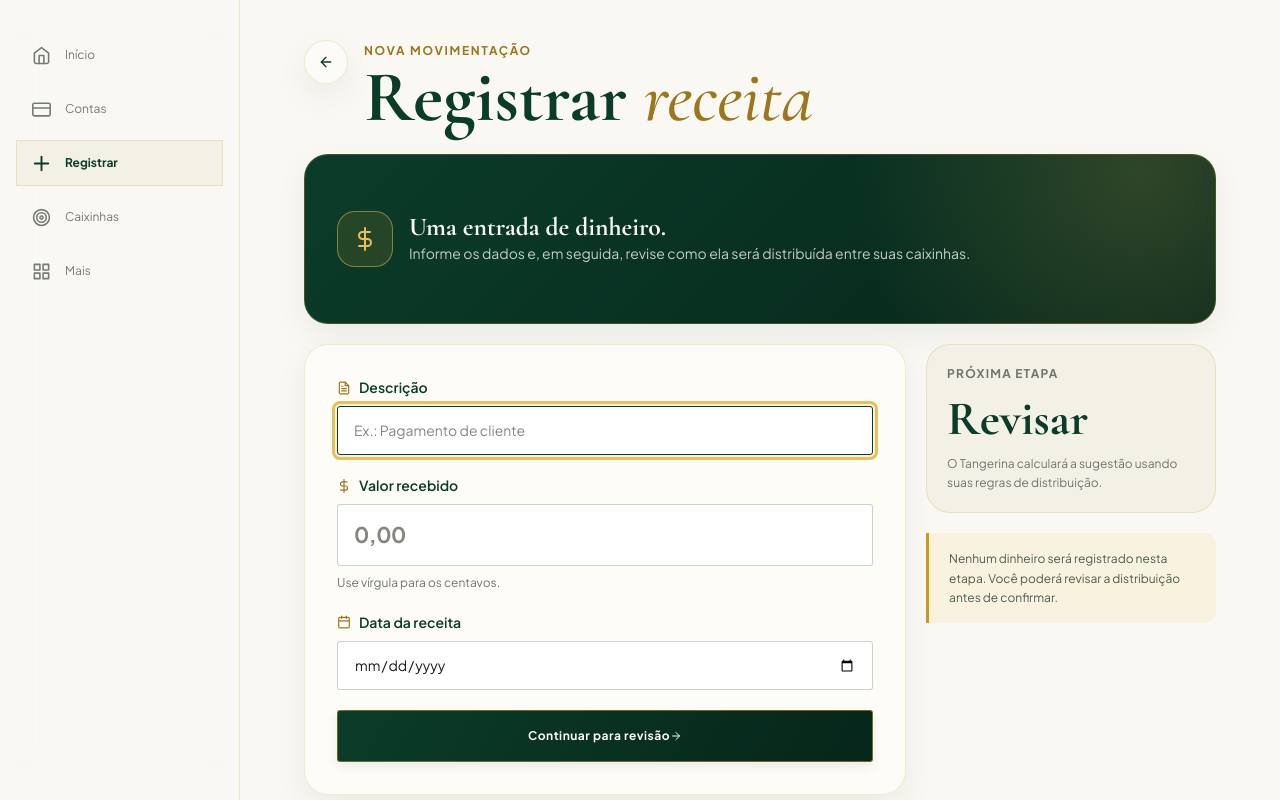
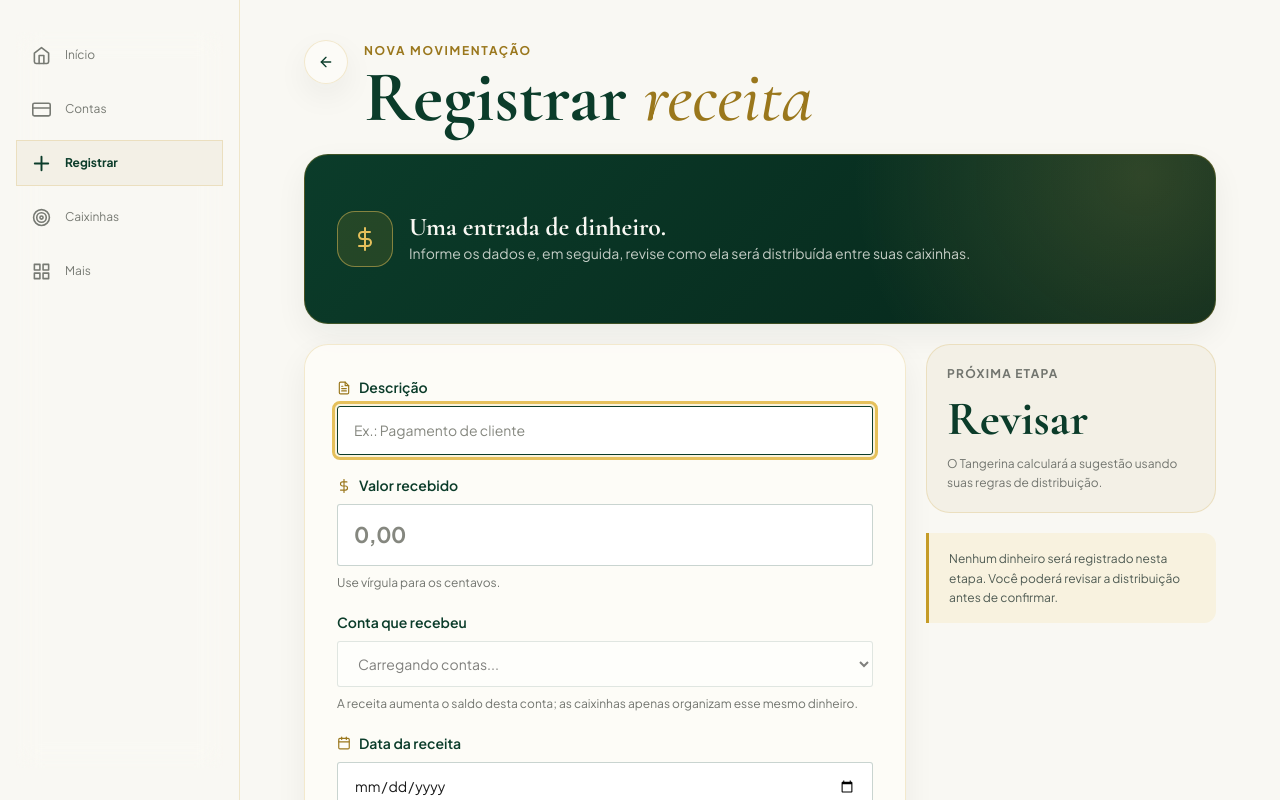
Before and after one commit to mosiah-andrade/tangerina, a Next.js app in the folder app/: page /receitas in a window 1280 px wide. Shown: the top 800 px of the page. Built offline with nearby package versions, Linux system fonts and the light colour scheme.

Commit message:
fix: exigir conta bancária de destino para receitas

```diff
--- a/app/components/registrar-receita.tsx
+++ b/app/components/registrar-receita.tsx
@@ -1,6 +1,6 @@
 "use client";
 
-import { useState } from "react";
+import { useEffect, useState } from "react";
 import { useRouter } from "next/navigation";
 import Link from "next/link";
 import {
@@ -12,19 +12,45 @@ import {
 } from "react-icons/fi";
 import { BottomNavigation } from "@/components/bottom-navigation";
 import { parseMoneyToCents } from "@/domain/finance/money";
+import { getDatabase } from "@/lib/persistence/database";
+import type { Conta } from "@/lib/persistence/entities";
 
 type ReceitaRascunho = {
   descricao: string;
   valorCentavos: number;
   dataMovimento: string;
+  contaDestinoId: string;
 };
 
 export function RegistrarReceita() {
   const [descricao, setDescricao] = useState("");
   const [valor, setValor] = useState("");
   const [data, setData] = useState("");
+  const [contas, setContas] = useState<Conta[]>([]);
+  const [contaDestinoId, setContaDestinoId] = useState("");
+  const [carregandoContas, setCarregandoContas] = useState(true);
   const [erro, setErro] = useState<string | null>(null);
   const router = useRouter();
+
+  useEffect(() => {
+    let ativo = true;
+    async function carregarContas() {
+      try {
+        const db = getDatabase();
+        await db.open();
+        const contasAtivas = await db.contas.filter((conta) => conta.ativa && conta.tipo === "bancaria").toArray();
+        if (!ativo) return;
+        setContas(contasAtivas);
+        if (contasAtivas.length === 1) setContaDestinoId(contasAtivas[0].id);
+      } catch {
+        if (ativo) setErro("Não foi possível carregar as contas bancárias.");
+      } finally {
+        if (ativo) setCarregandoContas(false);
+      }
+    }
+    void carregarContas();
+    return () => { ativo = false; };
+  }, []);
 
   function continuar(event: React.FormEvent<HTMLFormElement>) {
     event.preventDefault();
@@ -33,6 +59,11 @@ export function RegistrarReceita() {
     const textoDescricao = descricao.trim();
     if (!textoDescricao) {
       setErro("Informe uma descrição para a receita.");
+      return;
+    }
+
+    if (!contaDestinoId) {
+      setErro(contas.length === 0 ? "Cadastre uma conta bancária ativa antes de registrar uma receita." : "Selecione a conta que recebeu a receita.");
       return;
     }
 
@@ -47,6 +78,7 @@ export function RegistrarReceita() {
         descricao: textoDescricao,
         valorCentavos,
         dataMovimento: data || new Date().toISOString().slice(0, 10),
+        contaDestinoId,
       };
 
       sessionStorage.setItem("tangerina.receita.rascunho", JSON.stringify(rascunho));
@@ -110,6 +142,15 @@ export function RegistrarReceita() {
           </label>
 
           <label className="field-group">
+            <span className="field-label">Conta que recebeu</span>
+            <select className="text-input" value={contaDestinoId} onChange={(event) => setContaDestinoId(event.target.value)} disabled={carregandoContas || contas.length === 0} required>
+              <option value="">{carregandoContas ? "Carregando contas..." : contas.length === 0 ? "Nenhuma conta bancária disponível" : "Selecione a conta"}</option>
+              {contas.map((conta) => <option key={conta.id} value={conta.id}>{conta.nome}{conta.instituicao ? ` — ${conta.instituicao}` : ""}</option>)}
+            </select>
+            <span className="field-hint">A receita aumenta o saldo desta conta; as caixinhas apenas organizam esse mesmo dinheiro.</span>
+          </label>
+
+          <label className="field-group">
             <span className="field-label"><FiCalendar aria-hidden="true" /> Data da receita</span>
             <input
               className="text-input"
```
